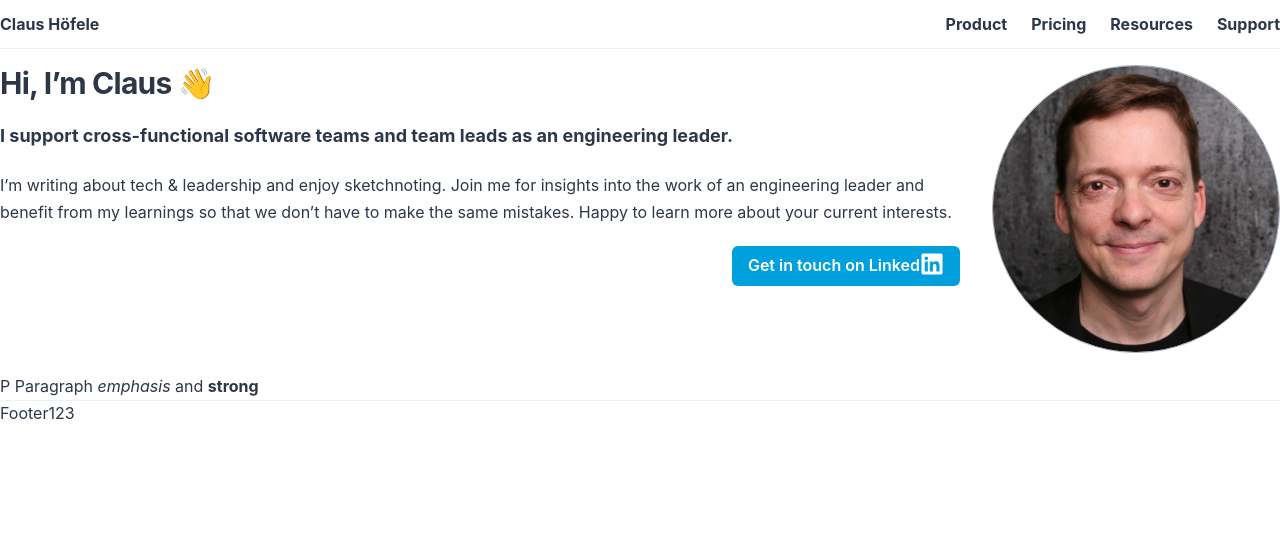
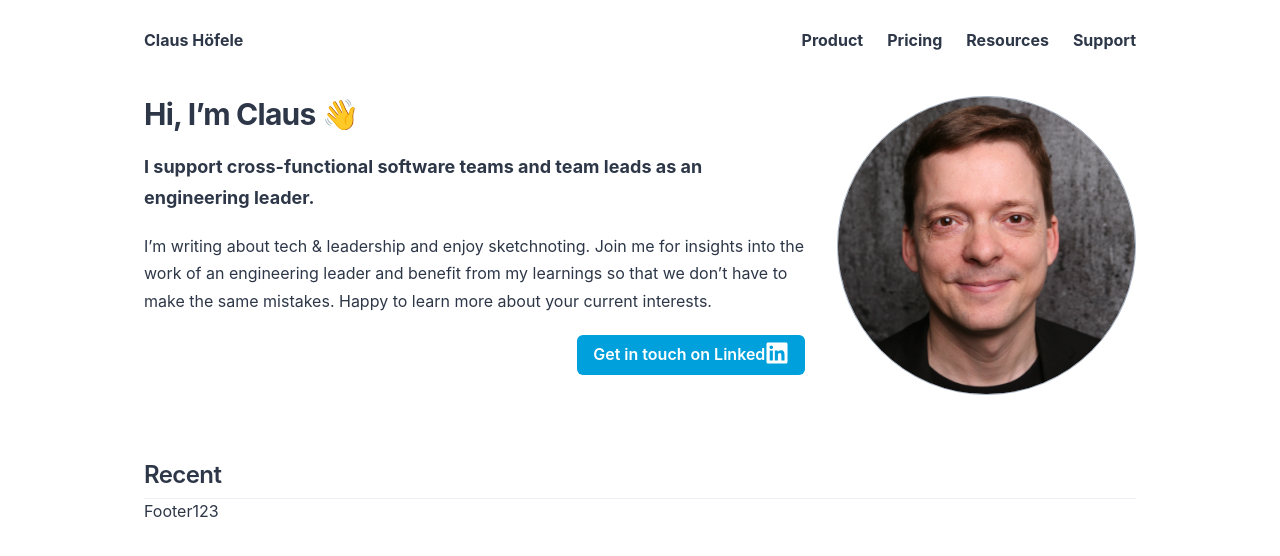
Before and after one commit to choefele/claushoefele.com, a Next.js app: page / in a window 1280 px wide. Shown: the top 556 px of the page. Built offline with nearby package versions, Linux system fonts and the light colour scheme.

Commit message:
Wrap page in a container to limit width

```diff
--- a/src/components/header.tsx
+++ b/src/components/header.tsx
@@ -19,7 +19,7 @@ function NavItem({
 
 export default function Header(): JSX.Element {
   return (
-    <Box as="header">
+    <Box as="header" py="1rem">
       <Box as="nav">
         <HStack
           as="ul"
@@ -48,7 +48,6 @@ export default function Header(): JSX.Element {
           </Show>
         </HStack>
       </Box>
-      <Divider />
     </Box>
   );
 }
--- a/src/pages/_app.tsx
+++ b/src/pages/_app.tsx
@@ -1,6 +1,6 @@
 import type { AppProps } from 'next/app';
 import Head from 'next/head';
-import { ChakraProvider } from '@chakra-ui/react';
+import { ChakraProvider, Container } from '@chakra-ui/react';
 import Header from '../components/header';
 import Footer from '../components/footer';
 import Theme from '../theme';
@@ -12,9 +12,11 @@ export default function App({ Component, pageProps }: AppProps) {
         <link rel="icon" href="/favicon.ico" />
       </Head>
       <ChakraProvider theme={Theme}>
-        <Header />
-        <Component {...pageProps} />
-        <Footer />
+        <Container maxW="5xl">
+          <Header />
+          <Component {...pageProps} />
+          <Footer />
+        </Container>
       </ChakraProvider>
     </>
   );
--- a/src/pages/index.tsx
+++ b/src/pages/index.tsx
@@ -1,6 +1,6 @@
 import Head from 'next/head';
-import { Center, Grid, GridItem, Image } from '@chakra-ui/react';
-import { H1, P } from '../components/content';
+import { Center, Grid, GridItem, Image, VStack } from '@chakra-ui/react';
+import { H1, H2, P } from '../components/content';
 import LinkedInButton from '../components/linked-in-button';
 
 export default function Home(): JSX.Element {
@@ -12,7 +12,7 @@ export default function Home(): JSX.Element {
 
       <main>
         <Grid
-          templateColumns={{ base: '1fr', md: '3fr 1fr' }}
+          templateColumns={{ base: '1fr', md: '2fr 1fr' }}
           templateRows="auto"
           mt="1rem"
         >
@@ -28,8 +28,8 @@ export default function Home(): JSX.Element {
               from my learnings so that we don’t have to make the same mistakes.
               Happy to learn more about your current interests.
             </P>
-            <P float="right">
-              <LinkedInButton>Get in touch on</LinkedInButton>
+            <P>
+              <LinkedInButton float="right">Get in touch on</LinkedInButton>
             </P>
           </GridItem>
           <GridItem
@@ -38,6 +38,7 @@ export default function Home(): JSX.Element {
             ps={{ base: 0, md: '2rem' }}
           >
             <Center>
+              <VStack>
                 <Image
                   alt="Claus Höfele"
                   border="1px"
@@ -46,12 +47,11 @@ export default function Home(): JSX.Element {
                   src="/claus.jpeg"
                   w={{ base: '30%', md: '100%' }}
                 />
+              </VStack>
             </Center>
           </GridItem>
         </Grid>
-        <P>
-          P Paragraph <em>emphasis</em> and <strong>strong</strong>
-        </P>
+        <H2>Recent</H2>
       </main>
     </>
   );
```
Lines whose indentation alone changed are shown as unchanged.
